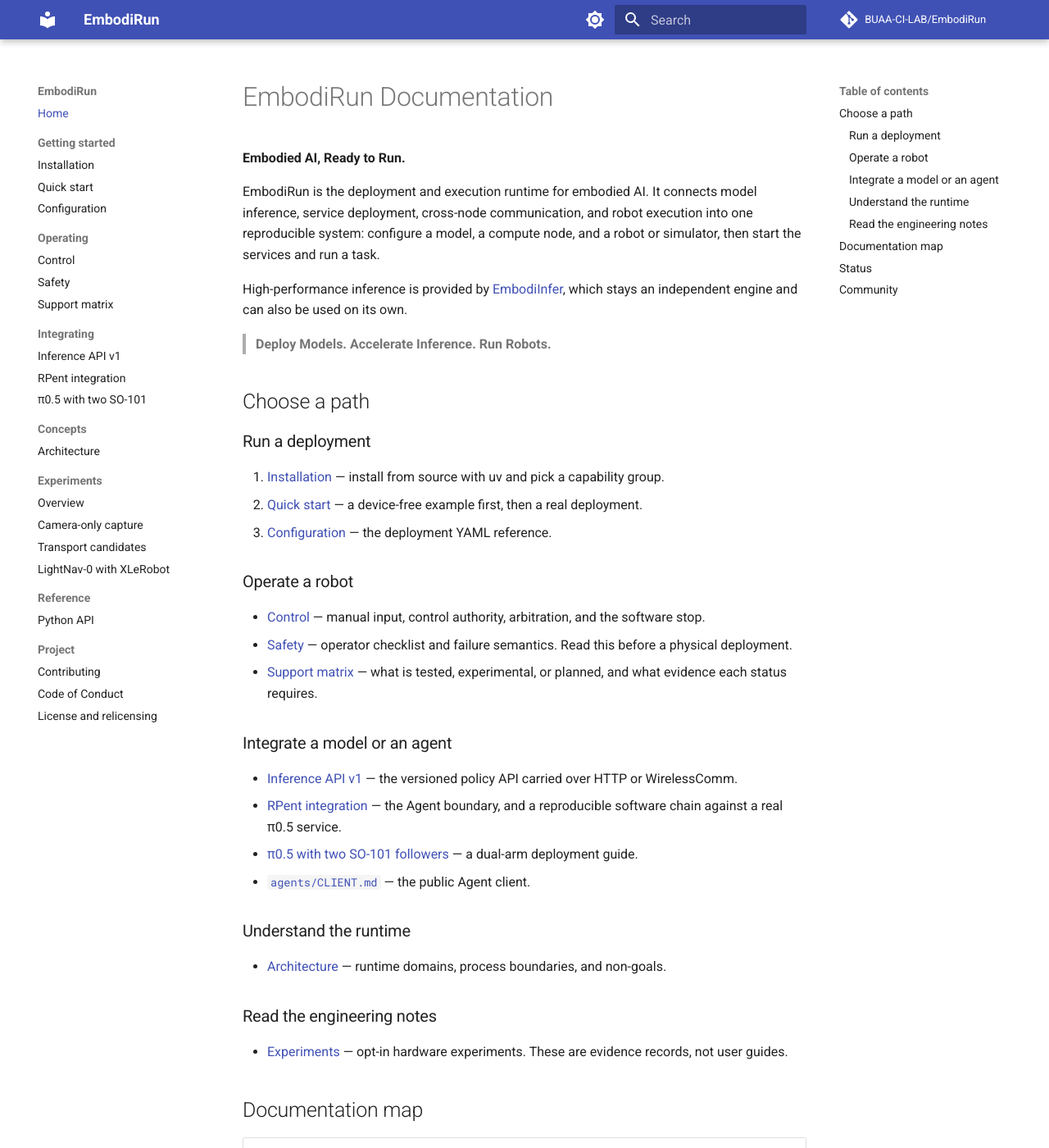
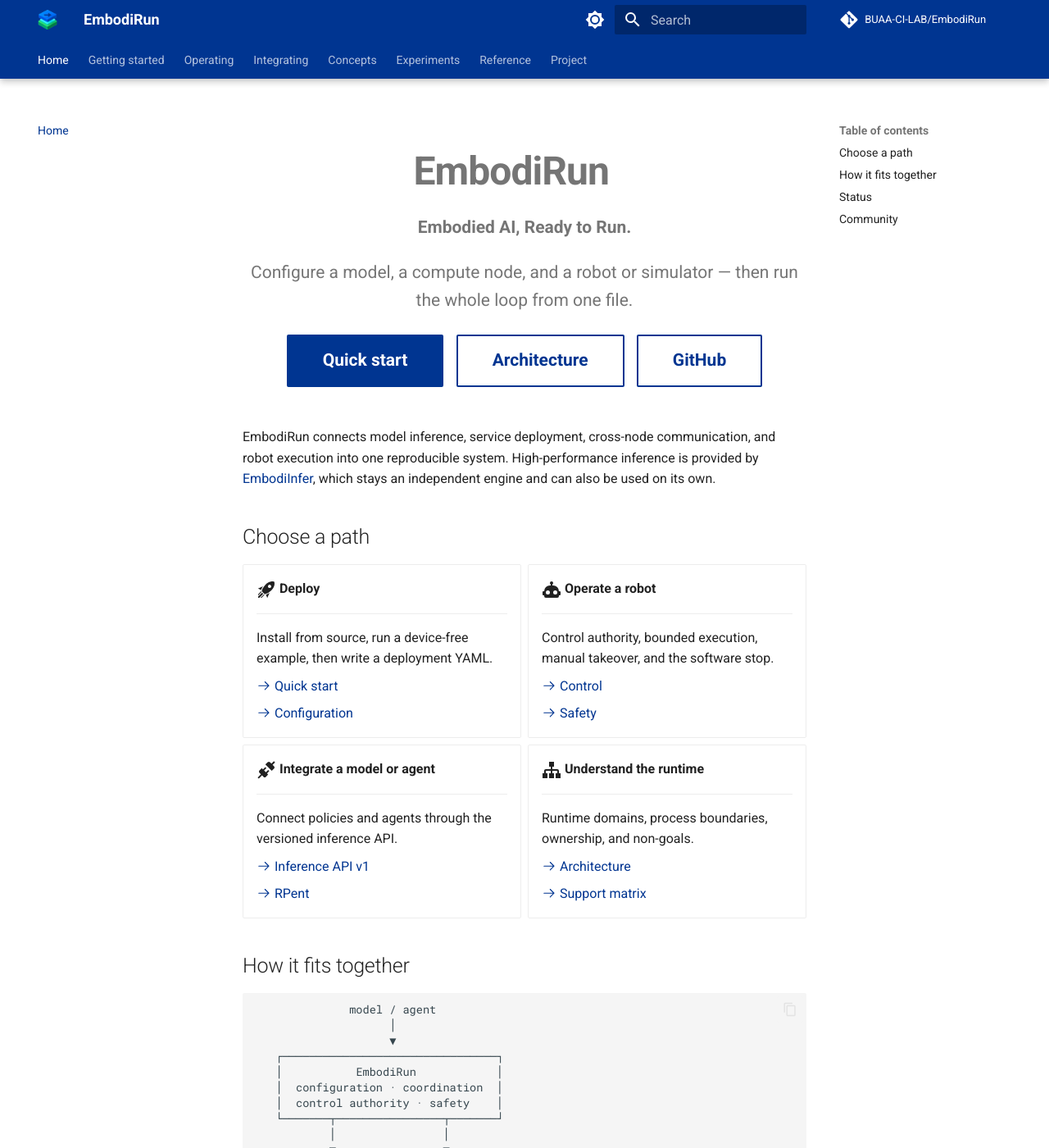
Before and after one commit to zmcChar/EmbodiRun, an MkDocs documentation site: the page built from docs/index.md, in a window 1280 px wide and 1400 px high. Shown: the whole window at 82% size. Built offline with MkDocs 1.6.1 and Material for MkDocs 9.7.7, drawn with Linux system fonts in a browser that asks for light colours; comment, search, counter and statistics services are not loaded; some of the changed text lies outside the part shown.

Commit message:
docs: give the site a brand layer and a real landing page
Material resolves `theme.logo`, `theme.favicon` and `extra_css` inside `docs/`,
so the mark derived from the logo and the stylesheet live under `docs/` rather
than next to the README copy in `assets/`.

The landing page becomes a hub rather than a table of contents: a hero with the
project's own tagline and call to action, then four cards, then the system
diagram, and only then the status and community sections. The palette is
sampled from the logo, and top-level navigation becomes tabs.

````diff
--- a/docs/index.md
+++ b/docs/index.md
@@ -1,75 +1,99 @@
-# EmbodiRun Documentation
+<div class="hero" markdown>
+
+# EmbodiRun
 
 **Embodied AI, Ready to Run.**
 
-EmbodiRun is the deployment and execution runtime for embodied AI. It connects
-model inference, service deployment, cross-node communication, and robot
-execution into one reproducible system: configure a model, a compute node, and a
-robot or simulator, then start the services and run a task.
+Configure a model, a compute node, and a robot or simulator — then run the whole
+loop from one file.
 
-High-performance inference is provided by
-[EmbodiInfer](https://github.com/BUAA-CI-LAB/EmbodiInfer), which stays an
-independent engine and can also be used on its own.
+[Quick start](quickstart.md){ .md-button .md-button--primary }
+[Architecture](architecture.md){ .md-button }
+[GitHub](https://github.com/BUAA-CI-LAB/EmbodiRun){ .md-button }
 
-> **Deploy Models. Accelerate Inference. Run Robots.**
+</div>
+
+EmbodiRun connects model inference, service deployment, cross-node communication,
+and robot execution into one reproducible system. High-performance inference is
+provided by [EmbodiInfer](https://github.com/BUAA-CI-LAB/EmbodiInfer), which stays
+an independent engine and can also be used on its own.
 
 ## Choose a path
 
-### Run a deployment
+<div class="grid cards" markdown>
 
-1. [Installation](installation.md) — install from source with uv and pick a
-   capability group.
-2. [Quick start](quickstart.md) — a device-free example first, then a real
-   deployment.
-3. [Configuration](configuration.md) — the deployment YAML reference.
+-   :material-rocket-launch:{ .lg .middle } __Deploy__
 
-### Operate a robot
+    ---
 
-- [Control](control.md) — manual input, control authority, arbitration, and the
-  software stop.
-- [Safety](safety.md) — operator checklist and failure semantics. Read this
-  before a physical deployment.
-- [Support matrix](support-matrix.md) — what is tested, experimental, or
-  planned, and what evidence each status requires.
+    Install from source, run a device-free example, then write a deployment YAML.
 
-### Integrate a model or an agent
+    [:octicons-arrow-right-24: Quick start](quickstart.md)
 
-- [Inference API v1](http_api.md) — the versioned policy API carried over HTTP
-  or WirelessComm.
-- [RPent integration](rpent-integration.md) — the Agent boundary, and a
-  reproducible software chain against a real π0.5 service.
-- [π0.5 with two SO-101 followers](pi05-bi-so101.md) — a dual-arm deployment
-  guide.
-- [`agents/CLIENT.md`](https://github.com/BUAA-CI-LAB/EmbodiRun/blob/main/agents/CLIENT.md)
-  — the public Agent client.
+    [:octicons-arrow-right-24: Configuration](configuration.md)
 
-### Understand the runtime
+-   :material-robot:{ .lg .middle } __Operate a robot__
 
-- [Architecture](architecture.md) — runtime domains, process boundaries, and
-  non-goals.
+    ---
 
-### Read the engineering notes
+    Control authority, bounded execution, manual takeover, and the software stop.
 
-- [Experiments](experiments.md) — opt-in hardware experiments. These are
-  evidence records, not user guides.
+    [:octicons-arrow-right-24: Control](control.md)
 
-## Documentation map
+    [:octicons-arrow-right-24: Safety](safety.md)
 
-| Section | Pages | What it covers |
-|---|---|---|
-| Getting started | Installation, Quick start, Configuration | Install, run a device-free example, write a deployment YAML |
-| Operating | Control, Safety, Support matrix | Running and stopping a deployment, what is verified |
-| Integrating | Inference API v1, RPent integration, π0.5 with two SO-101 | The policy API and reference integrations |
-| Concepts | Architecture | Domains, ownership, and boundaries |
-| Experiments | Experiments overview and notes | Opt-in hardware measurements, with their limits |
-| Project | Contributing, Code of Conduct, License and relicensing | How to contribute, community rules, licensing |
+-   :material-connection:{ .lg .middle } __Integrate a model or agent__
+
+    ---
+
+    Connect policies and agents through the versioned inference API.
+
+    [:octicons-arrow-right-24: Inference API v1](http_api.md)
+
+    [:octicons-arrow-right-24: RPent](rpent-integration.md)
+
+-   :material-sitemap:{ .lg .middle } __Understand the runtime__
+
+    ---
+
+    Runtime domains, process boundaries, ownership, and non-goals.
+
+    [:octicons-arrow-right-24: Architecture](architecture.md)
+
+    [:octicons-arrow-right-24: Support matrix](support-matrix.md)
+
+</div>
+
+## How it fits together
+
+```text
+              model / agent
+                    │
+                    ▼
+   ┌────────────────────────────────┐
+   │           EmbodiRun            │
+   │  configuration · coordination  │
+   │  control authority · safety    │
+   └───────┬────────────────┬───────┘
+           │                │
+           ▼                ▼
+   ┌───────────────┐  ┌──────────────┐
+   │  EmbodiInfer  │  │  transport   │
+   │  HTTP /       │  │  HTTP or     │
+   │  WirelessComm │  │  WirelessComm│
+   └───────────────┘  └──────┬───────┘
+                             │
+                             ▼
+                    robot or simulator
+```
 
 ## Status
 
-The support matrix distinguishes source adapters, CPU-verified software,
-real-model runs, and real-robot cases; a combination is never marked **Tested**
-from code presence alone. Claims on the experiment pages are scoped to the
-configuration that was measured, and an unverified path is labelled as such.
+The [support matrix](support-matrix.md) distinguishes source adapters,
+CPU-verified software, real-model runs, and real-robot cases; a combination is
+never marked **Tested** from code presence alone. Claims on the
+[experiment pages](experiments.md) are scoped to the configuration that was
+measured, and an unverified path is labelled as such.
 
 ## Community
 
--- /dev/null
+++ b/docs/stylesheets/extra.css
@@ -0,0 +1,46 @@
+/* EmbodiRun documentation theme.
+ *
+ * The palette is sampled from the project logo: the navy of the wordmark and
+ * the green of its final syllable. Everything else is left to Material.
+ */
+
+:root {
+  --md-primary-fg-color: #003591;
+  --md-primary-fg-color--light: #2f5cb5;
+  --md-primary-fg-color--dark: #002566;
+  --md-accent-fg-color: #059854;
+  --md-typeset-a-color: #003591;
+}
+
+[data-md-color-scheme="slate"] {
+  --md-primary-fg-color: #002566;
+  --md-accent-fg-color: #37ce79;
+  --md-typeset-a-color: #8fb0ff;
+}
+
+/* The landing page supplies its own hero, so the theme adds no title there. */
+.md-typeset .hero {
+  margin: 1.6rem 0 2.4rem;
+  text-align: center;
+}
+
+.md-typeset .hero > h1 {
+  font-size: 2.4rem;
+  font-weight: 700;
+  letter-spacing: -0.02em;
+  margin-bottom: 0.2rem;
+}
+
+.md-typeset .hero > p {
+  font-size: 1.05rem;
+  color: var(--md-default-fg-color--light);
+}
+
+.md-typeset .hero .md-button {
+  margin: 0.2rem 0.25rem 0;
+}
+
+/* Each card ends in one or two actions; keep them tight against the edge. */
+.md-typeset .grid.cards > ul > li > p:last-child {
+  margin-bottom: 0;
+}
--- a/mkdocs.yml
+++ b/mkdocs.yml
@@ -10,19 +10,31 @@
 theme:
   name: material
   language: en
+  logo: assets/mark.png
+  favicon: assets/favicon.png
   features:
+    - navigation.tabs
+    - navigation.tabs.sticky
     - navigation.sections
     - navigation.top
+    - navigation.instant
+    - navigation.instant.progress
     - content.code.copy
+    - content.tabs.link
     - search.suggest
+    - search.highlight
   palette:
     - media: "(prefers-color-scheme: light)"
       scheme: default
+      primary: custom
+      accent: custom
       toggle:
         icon: material/brightness-7
         name: Switch to dark mode
     - media: "(prefers-color-scheme: dark)"
       scheme: slate
+      primary: custom
+      accent: custom
       toggle:
         icon: material/brightness-4
         name: Switch to light mode
@@ -58,6 +70,7 @@
 markdown_extensions:
   - admonition
   - attr_list
+  - md_in_html
   - tables
   - toc:
       permalink: true
@@ -65,6 +78,13 @@
   - pymdownx.superfences
   - pymdownx.tabbed:
       alternate_style: true
+  - pymdownx.details
+  - pymdownx.emoji:
+      emoji_index: !!python/name:material.extensions.emoji.twemoji
+      emoji_generator: !!python/name:material.extensions.emoji.to_svg
+
+extra_css:
+  - stylesheets/extra.css
 
 plugins:
   - search
````
Also changed, not shown: docs/assets/favicon.png (added), docs/assets/mark.png (added).
